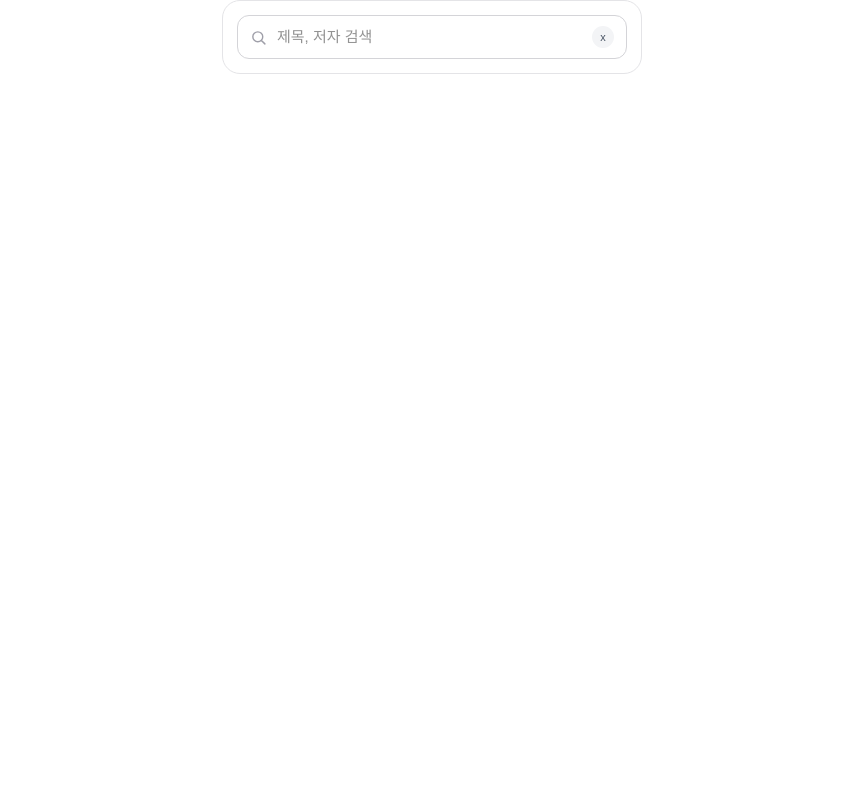
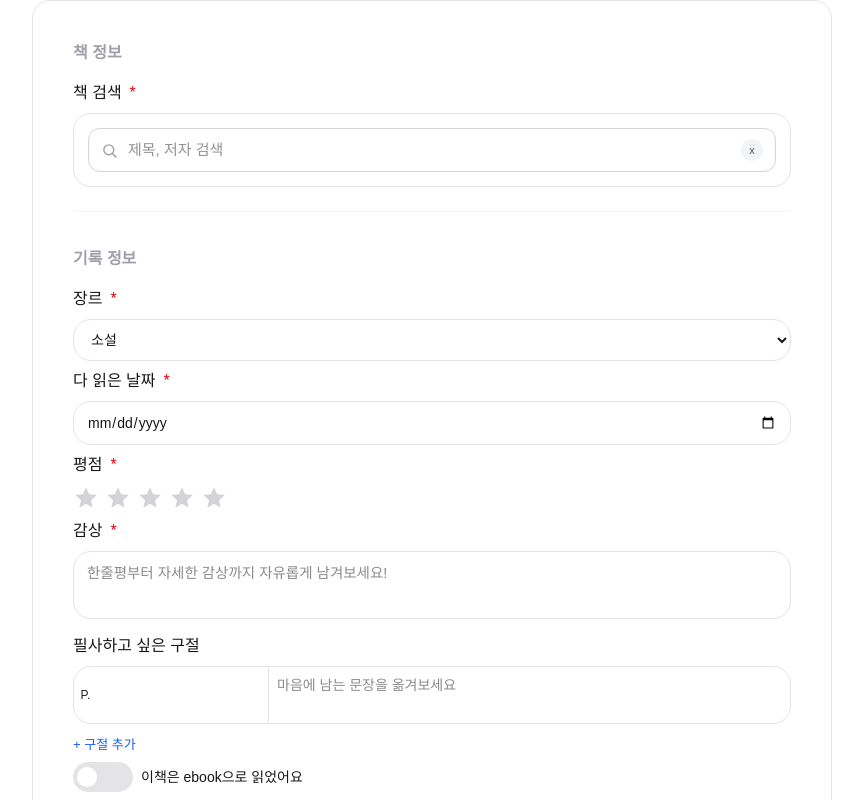
Before and after one commit to hsw824/book-book-book, a Next.js app: page / in a window 1280 px wide. Shown: the top 800 px of the page, without its empty margins (208-1071 px from the left). Built offline with nearby package versions, Linux system fonts and the light colour scheme.

Commit message:
feat: 기본 form 화면 디자인 추가

```diff
--- a/src/app/page.tsx
+++ b/src/app/page.tsx
@@ -1,5 +1,5 @@
-import { AutoCompleteInput } from "@/components/AutoCompleteInput";
+import { Form } from '@/components/Form';
 
 export default function Home() {
-  return <AutoCompleteInput />;
+  return <Form />;
 }
--- a/src/components/AutoCompleteInput.tsx
+++ b/src/components/AutoCompleteInput.tsx
@@ -33,7 +33,7 @@ export function AutoCompleteInput() {
   };
 
   return (
-    <div className="mx-auto my-0 w-105 rounded-[18px] border border-solid border-zinc-200 p-3.5">
+    <div className="rounded-[18px] border border-solid border-zinc-200 p-3.5">
       <BookSearchInput
         keyword={keyword}
         setKeyword={setKeyword}
--- /dev/null
+++ b/src/components/Form.tsx
@@ -0,0 +1,174 @@
+'use client';
+
+import { ChangeEvent, useState } from 'react';
+import { AutoCompleteInput } from './AutoCompleteInput';
+import { isNull } from 'es-toolkit';
+
+const GENRES = [
+  '소설',
+  '시·희곡',
+  '에세이·산문',
+  '인문·철학',
+  '사회·정치',
+  '역사',
+  '과학·기술',
+  '경제·경영',
+  '자기계발',
+  '예술·대중문화',
+  '종교',
+  '기타',
+];
+
+const RATINGS = [1, 2, 3, 4, 5] as const;
+const RATING_TEXTS = ['별로예요', '아쉬워요', '보통이에요', '좋아요', '최고예요'];
+
+export function Form() {
+  const [rating, setRating] = useState<null | 1 | 2 | 3 | 4 | 5>(null);
+  const [hoverRating, setHoverRating] = useState<null | 1 | 2 | 3 | 4 | 5>(null);
+  const [quotes, setQuotes] = useState([{ page: '', text: '', id: 0 }]);
+  const [isEbook, setIsEbook] = useState(false);
+
+  const displayRating = isNull(hoverRating) ? rating : hoverRating;
+
+  const handleQuoteDelete = (id: number) => {
+    setQuotes(quotes.filter(quote => quote.id !== id));
+  };
+
+  const handleQuoteAdd = () => {
+    setQuotes([...quotes, { id: new Date().getMilliseconds(), text: '', page: '' }]);
+  };
+
+  const handlePageModify = (e: ChangeEvent<HTMLInputElement, HTMLInputElement>, id: number) => {
+    const modifiedQuote = quotes.map(quote => {
+      if (quote.id === id) return { ...quote, page: e.target.value };
+      return quote;
+    });
+    setQuotes(modifiedQuote);
+  };
+
+  const handleTextModify = (e: ChangeEvent<HTMLTextAreaElement, HTMLTextAreaElement>, id: number) => {
+    const modifiedQuote = quotes.map(quote => {
+      if (quote.id === id) return { ...quote, text: e.target.value };
+      return quote;
+    });
+    setQuotes(modifiedQuote);
+  };
+
+  const handleIsEbook = () => {
+    console.log('label');
+    setIsEbook(prev => !prev);
+  };
+
+  // FIXME: 라벨 컴포넌트 그 안에 children형식으로 div>span, span으로 되어 있는데 <div><label></label> <span>필수 여부</span> <input/> or <textarea/></div>
+
+  return (
+    <div className="mx-auto h-300 w-200 rounded-[18px] border border-solid border-zinc-200 p-10">
+      <p className="mb-4 font-semibold text-zinc-400">책 정보</p>
+      <div className="mb-2 flex items-center gap-2">
+        <span>책 검색 </span>
+        <span className="text-red-600">*</span>
+      </div>
+      <AutoCompleteInput />
+      <hr className="my-6 h-3 w-full text-gray-100" />
+      <p className="mb-4 font-semibold text-zinc-400">기록 정보</p>
+      <div className="mb-2 flex items-center gap-2">
+        <span>장르</span>
+        <span className="text-red-600">*</span>
+      </div>
+      <select className="mb-2 w-full cursor-pointer rounded-[18px] border border-solid border-zinc-200 px-3.25 py-2.75 text-sm outline-none">
+        {GENRES.map(genre => (
+          <option key={genre}>{genre}</option>
+        ))}
+      </select>
+
+      <div className="mb-2 flex items-center gap-2">
+        <span>다 읽은 날짜</span>
+        <span className="text-red-600">*</span>
+      </div>
+      <input
+        type="date"
+        className="mb-2 w-full cursor-pointer rounded-[18px] border border-solid border-zinc-200 px-3.25 py-2.75 text-sm outline-none"
+      />
+
+      <div className="mb-2 flex items-center gap-2">
+        <span>평점</span>
+        <span className="text-red-600">*</span>
+      </div>
+
+      <div className="mb-2 flex items-center gap-1.5">
+        {RATINGS.map(rate => (
+          <span
+            key={rate}
+            className={`cursor-pointer ${!isNull(displayRating) && rate <= displayRating ? 'text-blue-600' : 'text-zinc-300'}`}
+            onClick={() => setRating(rate)}
+            onMouseEnter={() => setHoverRating(rate)}
+            onMouseLeave={() => setHoverRating(null)}
+          >
+            <svg width="26" height="26" viewBox="0 0 24 24" fill="currentColor">
+              <path d="M12 17.27L18.18 21l-1.64-7.03L22 9.24l-7.19-.61L12 2 9.19 8.63 2 9.24l5.46 4.73L5.82 21z"></path>
+            </svg>
+          </span>
+        ))}
+        <span className="ml-3.5 text-[13px] text-gray-600">{displayRating && RATING_TEXTS[displayRating - 1]}</span>
+      </div>
+
+      <div className="mb-2 flex items-center gap-2">
+        <span>감상</span>
+        <span className="text-red-600">*</span>
+      </div>
+      <textarea
+        placeholder="한줄평부터 자세한 감상까지 자유롭게 남겨보세요!"
+        className="mb-2 w-full resize-none rounded-[18px] border border-solid border-zinc-200 px-3.25 py-2.75 text-[14.5px] outline-none"
+      />
+
+      <div className="mb-2 flex items-center gap-2">
+        <span>필사하고 싶은 구절</span>
+      </div>
+      {quotes.map(quote => (
+        <div key={quote.id} className="mb-2 flex rounded-[18px] border border-solid border-zinc-200">
+          <p className="flex basis-[4%] items-center justify-center text-[12px] text-neutral-800">P.</p>
+          <input
+            className="basis-[6%] border-r border-zinc-200 p-2 text-[12px] text-neutral-800 outline-none"
+            type="number"
+            value={quote.page}
+            onChange={e => handlePageModify(e, quote.id)}
+          />
+          <textarea
+            className={`${quotes.length > 1 ? 'basis-[85%] border-r border-zinc-200' : 'basis-[90%]'} resize-none p-2 text-sm outline-none`}
+            value={quote.text}
+            onChange={e => handleTextModify(e, quote.id)}
+            placeholder="마음에 남는 문장을 옮겨보세요"
+          />
+          {quotes.length > 1 && (
+            <button
+              className="flex basis-[5%] cursor-pointer items-center justify-center text-neutral-800"
+              onClick={() => handleQuoteDelete(quote.id)}
+            >
+              x
+            </button>
+          )}
+        </div>
+      ))}
+
+      <button onClick={handleQuoteAdd} className="mb-2">
+        <p className="text-[13px] text-blue-600">
+          <span>+</span> 구절 추가
+        </p>
+      </button>
+      <div className="mb-2 flex items-center gap-2">
+        <div className={`${isEbook ? 'bg-blue-500' : 'bg-zinc-200'} flex h-7.5 w-15 items-center rounded-[18px] p-1`}>
+          <input type="checkbox" className="hidden" id="ebook" checked={isEbook} onChange={handleIsEbook} />
+          <label
+            htmlFor="ebook"
+            className={`radius block h-5 w-5 cursor-pointer rounded-[50%] bg-white transition-all duration-200 ease-in ${isEbook ? 'translate-x-[160%]' : ''}`}
+          />
+        </div>
+        <span className="text-sm"> 이책은 ebook으로 읽었어요</span>
+      </div>
+
+      <button className="we h-12 w-full cursor-pointer rounded-[18px] bg-blue-500 text-[15px] font-semibold text-white">
+        기록하기
+      </button>
+    </div>
+  );
+}
```
